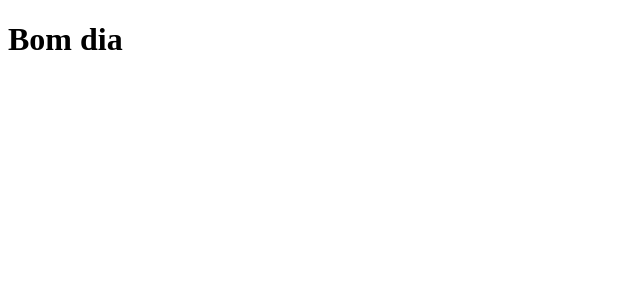
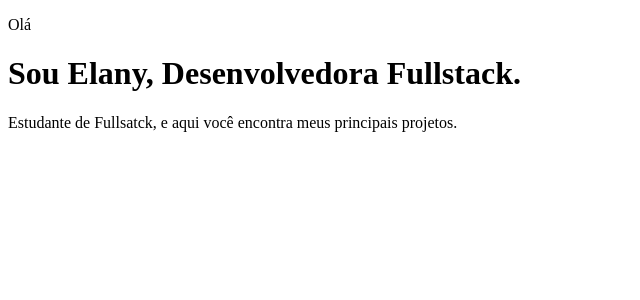
Before and after one commit to develany/digital-react, a React (Create React App) app: page / in a window 1280 px wide. Shown: the top 300 px of the page, without its empty margins (0-640 px from the left). Built offline with nearby package versions, Linux system fonts and the light colour scheme.

Commit message:
atividade proposta

```diff
--- a/src/App.jsx
+++ b/src/App.jsx
@@ -1,6 +1,8 @@
-const saudacao = 'Bom dia'
+const saudacao = () => <p>Olá</p>
+const apresentacao = () => <h1> Sou Elany, Desenvolvedora Fullstack.</h1>
+const descricao = () => <p>Estudante de Fullsatck, e aqui você encontra meus principais projetos.</p>
 
 function App(){
-  return <h1 id= 'saudacao'>{saudacao}</h1>
+  return <div id= 'saudacao'>{saudacao()}{apresentacao()}{descricao()}</div>
 }
 export default App;
```
Also changed, not shown: 1 other file (tests, documents, lock files or other folders).
